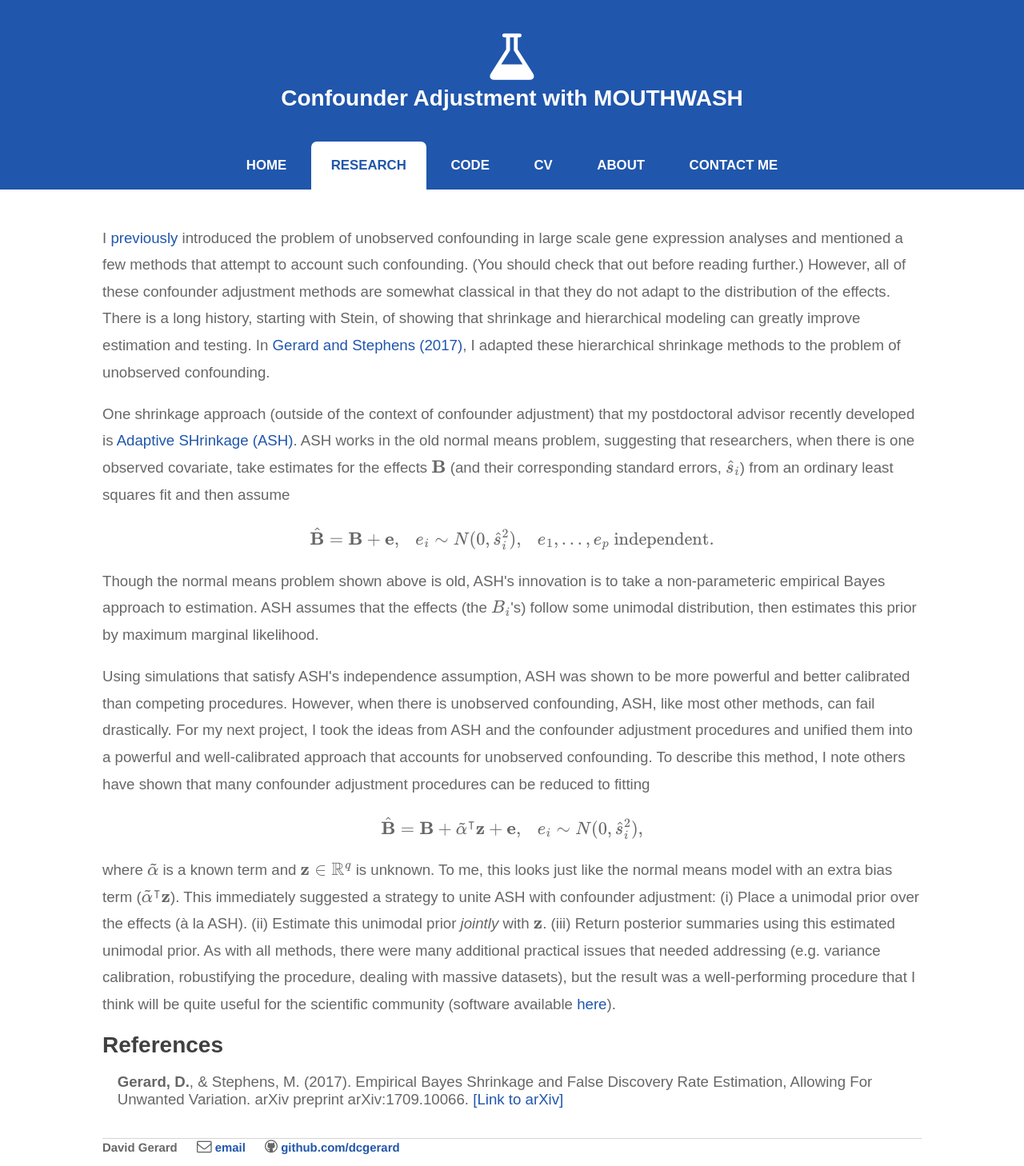
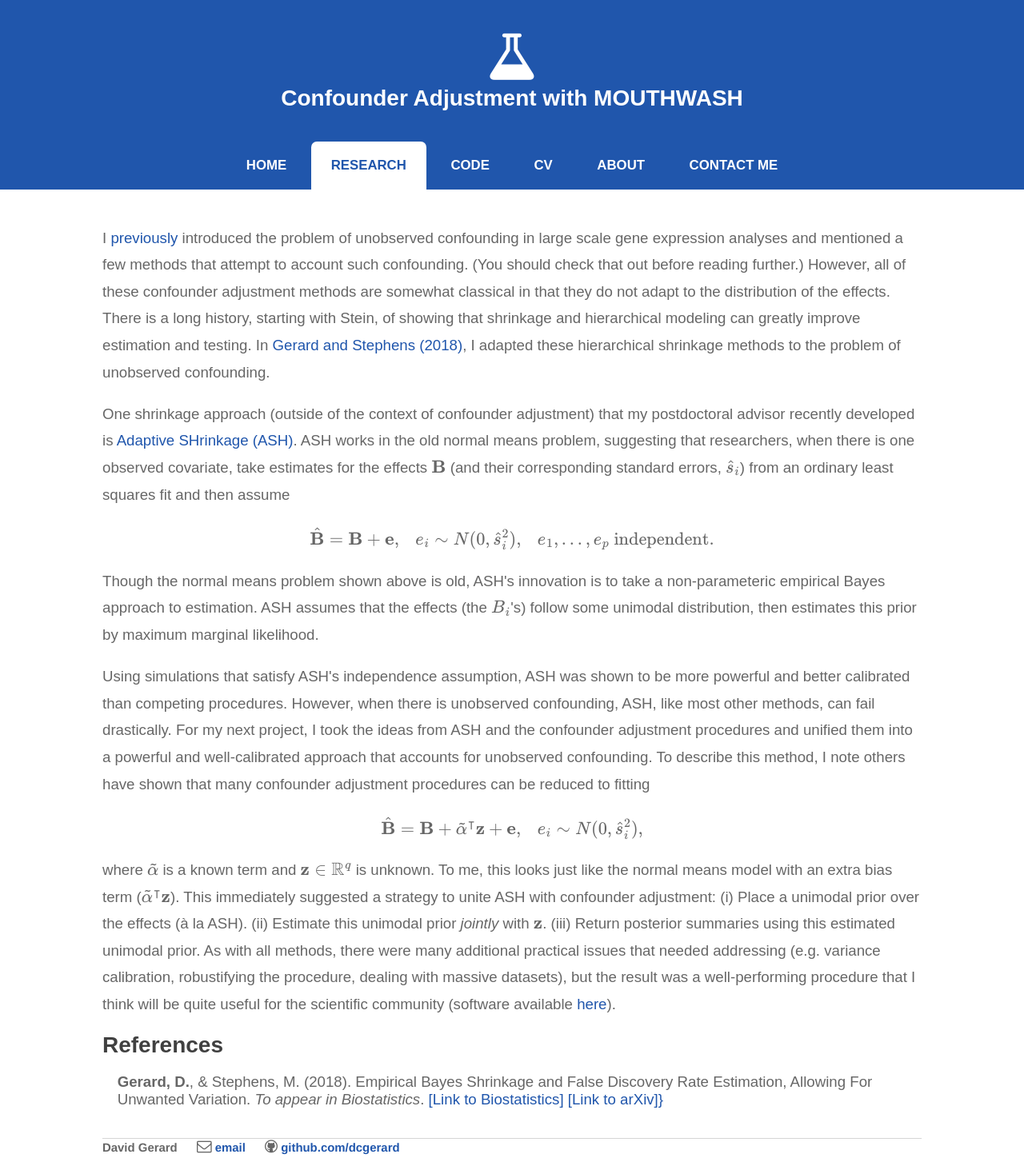
Before and after one commit to dcgerard/dcgerard.github.io, a Jekyll site: the page built from _posts/2017-09-28-mouthwash.html, in a window 1280 px wide. Shown: the whole page at 80% size. Built offline with Jekyll 4.4.1, drawn with Linux system fonts in a browser that asks for light colours; formulas are drawn with MathJax 3.

Commit message:
updates biostatistics paper

```diff
--- a/_posts/2017-09-28-mouthwash.html
+++ b/_posts/2017-09-28-mouthwash.html
@@ -14,12 +14,14 @@ description: Empirical Bayes with the factor-augmented regression model for conf
   to the distribution of the effects. There is a long history,
   starting with Stein, of showing that shrinkage and hierarchical
   modeling can greatly improve estimation and testing.
-  In <a href="https://arxiv.org/abs/1709.10066">Gerard and Stephens (2017)</a>, I adapted these hierarchical shrinkage methods to
+  In <a href="https://doi.org/10.1093/biostatistics/kxy029">Gerard and Stephens (2018)</a>,
+  I adapted these hierarchical shrinkage methods to
   the problem of unobserved confounding.</p>
+
 
 <p>One shrinkage approach (outside of the context of confounder
   adjustment) that my postdoctoral advisor recently developed is
-  <a href="https://www.biorxiv.org/content/early/2016/06/08/038216">Adaptive SHrinkage (ASH)</a>.
+  <a href="https://doi.org/10.1093/biostatistics/kxw041">Adaptive SHrinkage (ASH)</a>.
   ASH works in the old normal means problem,
   suggesting that researchers, when there is one observed covariate,
   take estimates for the effects \(\mathbf{B}\) (and their corresponding standard errors,
@@ -68,7 +70,10 @@ scientific community (software available
 
 <h2>References</h2>
 <ul>
-  <li> <b>Gerard, D.</b>, & Stephens, M. (2017). Empirical Bayes
+    <li> <b>Gerard, D.</b>, & Stephens, M. (2018). Empirical Bayes
   Shrinkage and False Discovery Rate Estimation, Allowing For Unwanted
-  Variation. arXiv preprint arXiv:1709.10066. <a href="https://arxiv.org/abs/1709.10066">[Link to arXiv]</a> </li>
+  Variation. <i>To appear in
+    Biostatistics</i>. <a href="https://doi.org/10.1093/biostatistics/kxy029">[Link
+      to Biostatistics]</a>
+    <a href="https://arxiv.org/abs/1709.10066">[Link to arXiv]}</a></li>
 </ul>
```
Also changed, not shown: _posts/2017-06-29-ruv-code.md (+8 -5 lines), cv/index.html (+19 -8 lines), research/gerard_bib.bib (+12 -6 lines), 1 other file.
